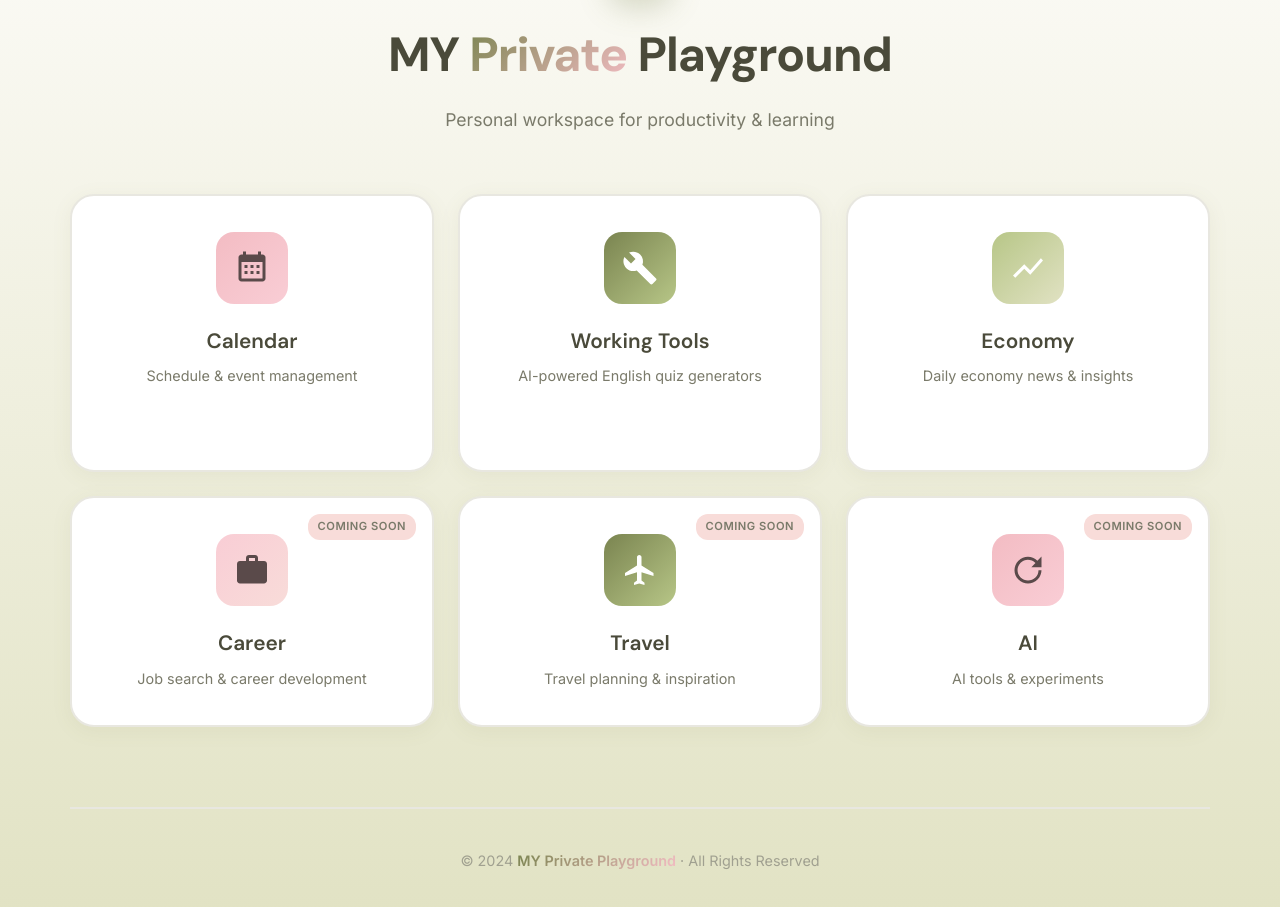
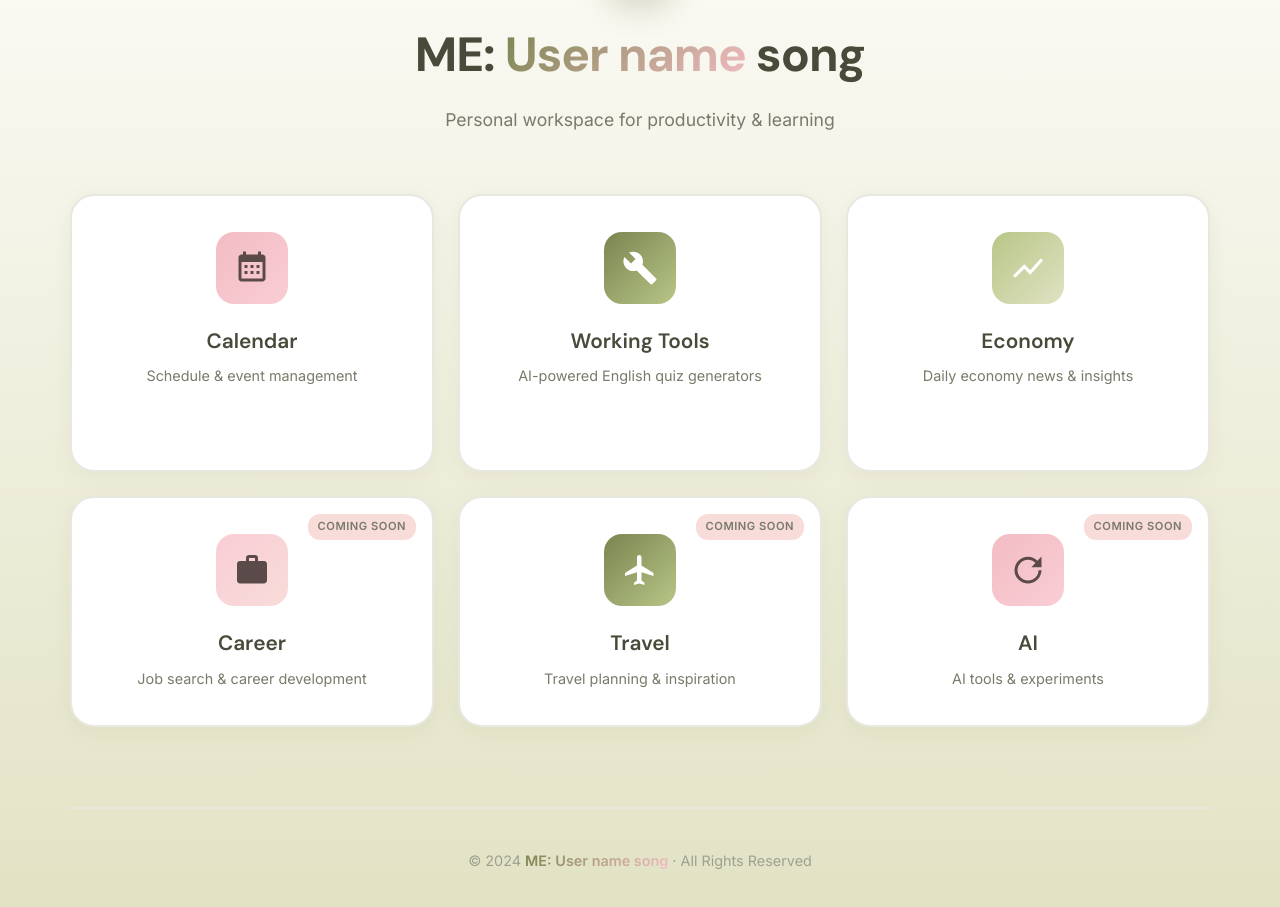
Before and after one commit to namatsulee/MyPrivatePlayground, a plain HTML site: page index.html in a window 1280 px wide. Shown: the part 127-1034 px from the top of the page. Drawn offline with Linux system fonts and the light colour scheme.

Commit message:
git push

```diff
--- a/index.html
+++ b/index.html
@@ -3,7 +3,7 @@
 <head>
     <meta charset="UTF-8">
     <meta name="viewport" content="width=device-width, initial-scale=1.0">
-    <title>MY Private Playground</title>
+    <title>ME: User name song</title>
     <style>
         @import url('https://fonts.googleapis.com/css2?family=Inter:wght@300;400;500;600;700&family=DM+Sans:wght@400;500;600;700&display=swap');
 
@@ -588,7 +588,7 @@
                     </svg>
                 </div>
             </div>
-            <h1>MY <span>Private</span> Playground</h1>
+            <h1>ME: <span>User name</span> song</h1>
             <p class="subtitle">Personal workspace for productivity & learning</p>
         </header>
 
@@ -682,7 +682,7 @@
         </main>
 
         <footer>
-            <p class="footer-text">© 2024 <span>MY Private Playground</span> · All Rights Reserved</p>
+            <p class="footer-text">© 2024 <span>ME: User name song</span> · All Rights Reserved</p>
         </footer>
     </div>
 
```
Also changed, not shown: calendar-api/package.json (line endings or trailing spaces), calendar-api/src/data/calendar.json (line endings or trailing spaces), calendar-api/src/server.js (line endings or trailing spaces), calendar-api/vercel.json, calendar.html (line endings or trailing spaces), 1 other file.
